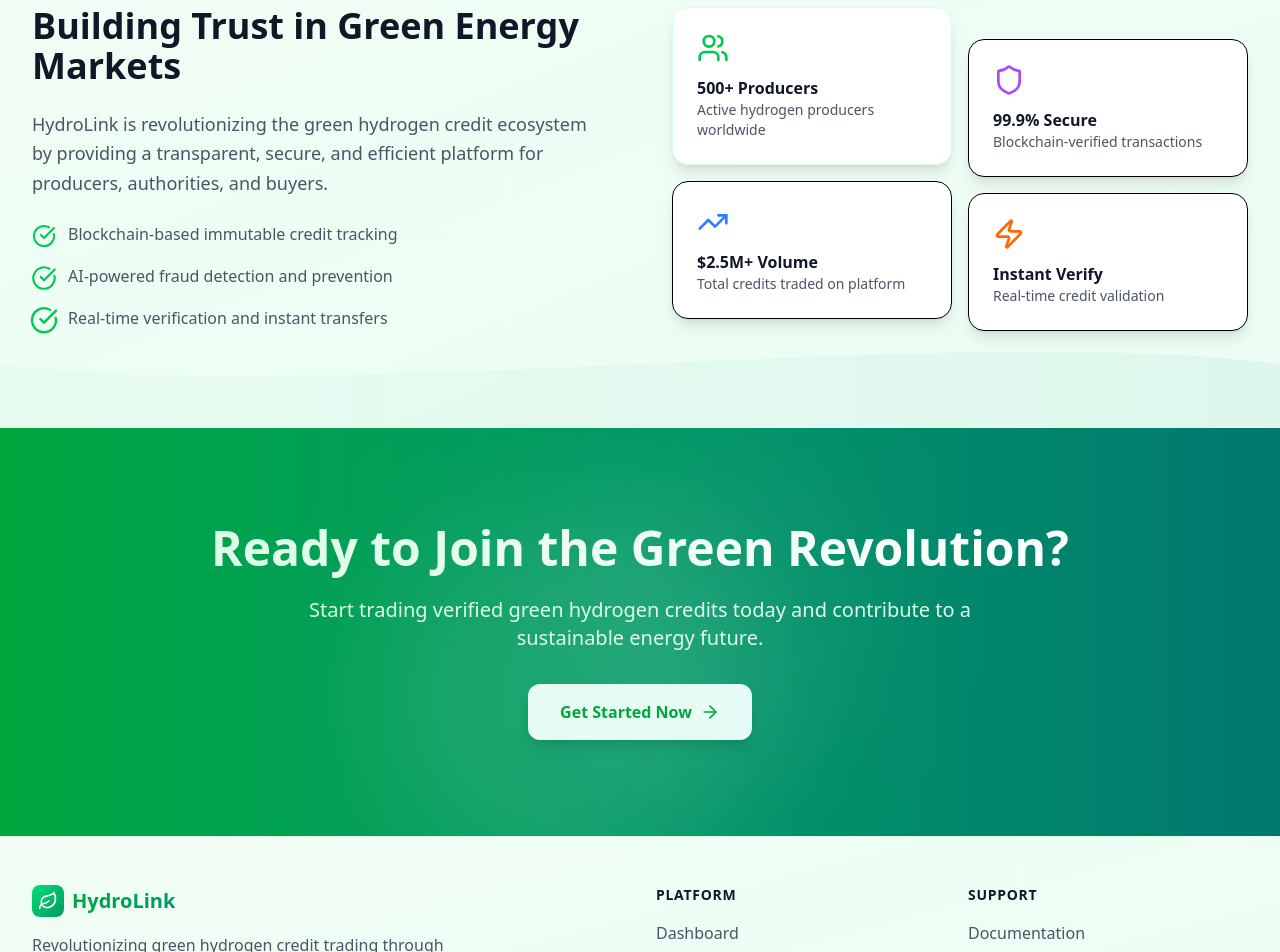
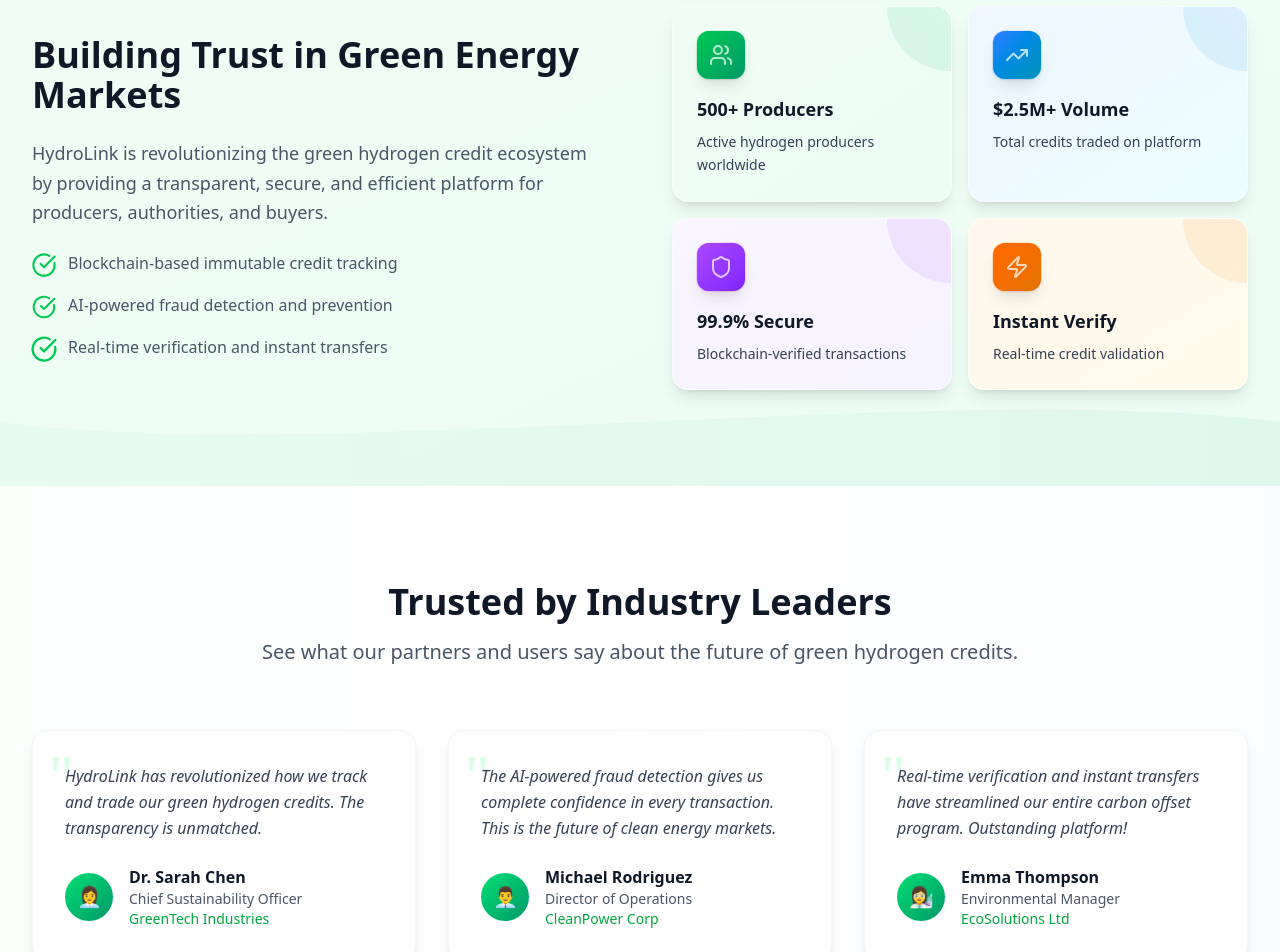
Before and after one commit to PR-ODINSON/HydroLink, a React (Vite) app in the folder client/: page / in a window 1280 px wide. Shown: the part 1540-2492 px from the top of the page. Built offline with nearby package versions, Linux system fonts and the light colour scheme.

Commit message:
landing page component added

```diff
--- a/client/src/pages/Landing.jsx
+++ b/client/src/pages/Landing.jsx
@@ -105,15 +105,12 @@
 
   // Enhanced Navigation Component
   const Navigation = () => (
-    <motion.nav
-      className={`fixed top-0 w-full z-50 transition-all duration-300 ${
+    <nav
+      className={`fixed top-0 w-full z-50 transition-all duration-500 ease-in-out ${
         isScrolled
-          ? 'bg-white/95 backdrop-blur-lg border-b border-green-100 shadow-lg'
-          : 'bg-white/80 backdrop-blur-lg border-b border-green-100'
+          ? 'bg-white/95 backdrop-blur-xl border-b border-green-100 shadow-lg transform translate-y-0'
+          : 'bg-white/80 backdrop-blur-lg border-b border-green-100/50'
       } ${isDarkMode ? 'dark:bg-gray-900/95 dark:border-gray-700' : ''}`}
-      initial={{ y: -100 }}
-      animate={{ y: 0 }}
-      transition={{ duration: 0.5 }}
     >
       <div className="max-w-7xl mx-auto px-4 sm:px-6 lg:px-8">
         <div className="flex justify-between items-center h-16">
@@ -199,7 +196,7 @@
           </motion.div>
         )}
       </AnimatePresence>
-    </motion.nav>
+    </nav>
   );
 
   // Video Modal Component
@@ -602,9 +599,152 @@
               className="relative"
               style={{ y: y2 }}
             >
-              <div className="grid grid-cols-2 gap-4">
               <motion.div
-                  className="space-y-4"
+                className="grid grid-cols-1 sm:grid-cols-2 gap-4"
+                  variants={{
+                    hidden: { opacity: 0 },
+                    show: {
+                      opacity: 1,
+                      transition: {
+                        staggerChildren: 0.15
+                      }
+                    }
+                  }}
+                  initial="hidden"
+                  whileInView="show"
+                  viewport={{ once: true }}
+                >
+                  {[
+                    {
+                      icon: Users,
+                      color: "green",
+                      title: "500+ Producers",
+                      desc: "Active hydrogen producers worldwide",
+                      bgGradient: "from-green-50 to-emerald-50",
+                      iconBg: "from-green-500 to-emerald-600"
+                    },
+                    {
+                      icon: TrendingUp,
+                      color: "blue",
+                      title: "$2.5M+ Volume",
+                      desc: "Total credits traded on platform",
+                      bgGradient: "from-blue-50 to-cyan-50",
+                      iconBg: "from-blue-500 to-cyan-600"
+                    },
+                    {
+                      icon: Shield,
+                      color: "purple",
+                      title: "99.9% Secure",
+                      desc: "Blockchain-verified transactions",
+                      bgGradient: "from-purple-50 to-violet-50",
+                      iconBg: "from-purple-500 to-violet-600"
+                    },
+                    {
+                      icon: Zap,
+                      color: "orange",
+                      title: "Instant Verify",
+                      desc: "Real-time credit validation",
+                      bgGradient: "from-orange-50 to-amber-50",
+                      iconBg: "from-orange-500 to-amber-600"
+                    }
+                  ].map((item, index) => (
+                    <motion.div
+                      key={index}
+                      variants={{
+                        hidden: { opacity: 0, y: 20, scale: 0.9 },
+                        show: { opacity: 1, y: 0, scale: 1 }
+                      }}
+                      className={`bg-gradient-to-br ${item.bgGradient} rounded-2xl p-6 shadow-lg border border-white/50 group hover:shadow-xl hover:-translate-y-3 transition-all duration-500 relative overflow-hidden h-full flex flex-col`}
+                      whileHover={{ scale: 1.03, rotateY: 5 }}
+                      style={{ transformStyle: 'preserve-3d' }}
+                    >
+                      {/* Animated background glow */}
+                      <motion.div
+                        className={`absolute inset-0 bg-gradient-to-br ${item.iconBg} opacity-0 group-hover:opacity-5 transition-opacity duration-500`}
+                        initial={{ scale: 0, rotate: 180 }}
+                        whileHover={{ scale: 1, rotate: 0 }}
+                        transition={{ duration: 0.6 }}
+                      />
+
+                      {/* Icon with enhanced styling */}
+                      <motion.div
+                        className={`w-12 h-12 bg-gradient-to-br ${item.iconBg} rounded-xl flex items-center justify-center mb-4 shadow-lg relative z-10`}
+                        whileHover={{
+                          rotate: [0, -10, 10, -10, 0],
+                          scale: 1.1,
+                        }}
+                        transition={{ duration: 0.6 }}
+                      >
+                        <motion.div
+                          whileHover={{ scale: 1.2 }}
+                          transition={{ duration: 0.3 }}
+                        >
+                          <item.icon className="w-6 h-6 text-white" />
+                        </motion.div>
+
+                        {/* Pulsing ring effect */}
+                        <motion.div
+                          className={`absolute inset-0 bg-gradient-to-br ${item.iconBg} rounded-xl opacity-30`}
+                          animate={{
+                            scale: [1, 1.3, 1],
+                            opacity: [0.3, 0, 0.3]
+                          }}
+                          transition={{
+                            duration: 2,
+                            repeat: Infinity,
+                            ease: "easeInOut"
+                          }}
+                        />
+                      </motion.div>
+
+                      <div className="relative z-10 flex-grow">
+                        <motion.h3
+                          className="font-bold text-gray-900 mb-2 text-lg"
+                          whileHover={{ scale: 1.05 }}
+                        >
+                          {item.title}
+                        </motion.h3>
+                        <p className="text-sm text-gray-700 leading-relaxed">{item.desc}</p>
+                      </div>
+
+                      {/* Decorative corner element */}
+                      <motion.div
+                        className={`absolute top-0 right-0 w-16 h-16 bg-gradient-to-bl ${item.iconBg} opacity-10 rounded-bl-full`}
+                        initial={{ scale: 0, rotate: 90 }}
+                        whileInView={{ scale: 1, rotate: 0 }}
+                        transition={{ duration: 0.8, delay: index * 0.1 }}
+                      />
+                    </motion.div>
+                  ))}
+              </motion.div>
+            </motion.div>
+          </div>
+        </div>
+      </section>
+
+      {/* Testimonials Section */}
+      <section className="py-24 bg-white relative overflow-hidden">
+        {/* Background decoration */}
+        <div className="absolute inset-0 bg-gradient-to-r from-green-50/30 via-transparent to-blue-50/30"></div>
+
+        <div className="max-w-7xl mx-auto px-4 sm:px-6 lg:px-8 relative">
+          <motion.div
+            className="text-center mb-16"
+            initial={{ opacity: 0, y: 20 }}
+            whileInView={{ opacity: 1, y: 0 }}
+            transition={{ duration: 0.8 }}
+            viewport={{ once: true }}
+          >
+            <h2 className="text-4xl font-bold text-gray-900 mb-4">
+              Trusted by Industry Leaders
+            </h2>
+            <p className="text-xl text-gray-600 max-w-3xl mx-auto">
+              See what our partners and users say about the future of green hydrogen credits.
+            </p>
+          </motion.div>
+
+          <motion.div
+            className="grid grid-cols-1 md:grid-cols-3 gap-8"
             variants={{
               hidden: { opacity: 0 },
               show: {
@@ -619,39 +759,120 @@
             viewport={{ once: true }}
           >
             {[
-                    { icon: Users, color: "green", title: "500+ Producers", desc: "Active hydrogen producers worldwide" },
-                    { icon: TrendingUp, color: "blue", title: "$2.5M+ Volume", desc: "Total credits traded on platform" }
-                  ].map((item, index) => (
+              {
+                quote: "HydroLink has revolutionized how we track and trade our green hydrogen credits. The transparency is unmatched.",
+                author: "Dr. Sarah Chen",
+                role: "Chief Sustainability Officer",
+                company: "GreenTech Industries",
+                avatar: "👩‍💼"
+              },
+              {
+                quote: "The AI-powered fraud detection gives us complete confidence in every transaction. This is the future of clean energy markets.",
+                author: "Michael Rodriguez",
+                role: "Director of Operations",
+                company: "CleanPower Corp",
+                avatar: "👨‍💼"
+              },
+              {
+                quote: "Real-time verification and instant transfers have streamlined our entire carbon offset program. Outstanding platform!",
+                author: "Emma Thompson",
+                role: "Environmental Manager",
+                company: "EcoSolutions Ltd",
+                avatar: "👩‍🔬"
+              }
+            ].map((testimonial, index) => (
               <motion.div
                 key={index}
                 variants={{
                   hidden: { opacity: 0, y: 20 },
                   show: { opacity: 1, y: 0 }
                 }}
-                      className={`bg-white rounded-2xl p-6 shadow-lg border border-${item.color}-100 group hover:shadow-xl hover:-translate-y-2 transition-all duration-300`}
-                      whileHover={{ scale: 1.02 }}
+                className="bg-white rounded-2xl p-8 shadow-lg border border-gray-100 hover:shadow-xl transition-all duration-500 relative group"
+                whileHover={{ y: -5, scale: 1.02 }}
               >
+                {/* Quote decoration */}
+                <div className="absolute top-4 left-4 text-6xl text-green-100 font-serif">"</div>
+
+                <div className="relative z-10">
+                  <p className="text-gray-700 leading-relaxed mb-6 italic">
+                    {testimonial.quote}
+                  </p>
+
+                  <div className="flex items-center space-x-4">
+                    <div className="w-12 h-12 bg-gradient-to-br from-green-400 to-emerald-600 rounded-full flex items-center justify-center text-white text-xl">
+                      {testimonial.avatar}
+                    </div>
+                    <div>
+                      <h4 className="font-semibold text-gray-900">{testimonial.author}</h4>
+                      <p className="text-sm text-gray-600">{testimonial.role}</p>
+                      <p className="text-sm text-green-600 font-medium">{testimonial.company}</p>
+                    </div>
+                  </div>
+                </div>
+
+                {/* Hover glow effect */}
                 <motion.div
-                        whileHover={{ rotate: 360, scale: 1.1 }}
-                        transition={{ duration: 0.5 }}
-                      >
-                        <item.icon className={`w-8 h-8 text-${item.color}-500 mb-3`} />
-                      </motion.div>
-                      <h3 className="font-semibold text-gray-900">{item.title}</h3>
-                      <p className="text-sm text-gray-600">{item.desc}</p>
+                  className="absolute inset-0 bg-gradient-to-r from-green-400/5 to-emerald-400/5 rounded-2xl opacity-0 group-hover:opacity-100 transition-opacity duration-500"
+                  initial={{ scale: 0.8 }}
+                  whileHover={{ scale: 1 }}
+                />
               </motion.div>
             ))}
           </motion.div>
+        </div>
+      </section>
+
+      {/* Stats Counter Section */}
+      <section className="py-24 bg-gradient-to-br from-green-600 via-emerald-600 to-teal-700 relative overflow-hidden">
+        {/* Animated background elements */}
+        <div className="absolute inset-0">
+          {[...Array(6)].map((_, i) => (
+            <motion.div
+              key={i}
+              className="absolute w-64 h-64 bg-white/5 rounded-full blur-3xl"
+              style={{
+                left: `${Math.random() * 100}%`,
+                top: `${Math.random() * 100}%`,
+              }}
+              animate={{
+                x: [0, 50, 0],
+                y: [0, -30, 0],
+                scale: [1, 1.1, 1],
+              }}
+              transition={{
+                duration: 10 + i * 2,
+                repeat: Infinity,
+                ease: "easeInOut",
+                delay: i * 2
+              }}
+            />
+          ))}
+        </div>
+
+        <div className="max-w-7xl mx-auto px-4 sm:px-6 lg:px-8 relative">
+          <motion.div
+            className="text-center mb-16"
+            initial={{ opacity: 0, y: 20 }}
+            whileInView={{ opacity: 1, y: 0 }}
+            transition={{ duration: 0.8 }}
+            viewport={{ once: true }}
+          >
+            <h2 className="text-4xl font-bold text-white mb-4">
+              Platform Impact
+            </h2>
+            <p className="text-xl text-green-100">
+              Real numbers, real impact on our sustainable future
+            </p>
+          </motion.div>
 
           <motion.div
-                  className="space-y-4 mt-8"
+            className="grid grid-cols-2 md:grid-cols-4 gap-8"
             variants={{
               hidden: { opacity: 0 },
               show: {
                 opacity: 1,
                 transition: {
-                        staggerChildren: 0.2,
-                        delayChildren: 0.3
+                  staggerChildren: 0.2
                 }
               }
             }}
@@ -660,32 +881,49 @@
             viewport={{ once: true }}
           >
             {[
-                    { icon: Shield, color: "purple", title: "99.9% Secure", desc: "Blockchain-verified transactions" },
-                    { icon: Zap, color: "orange", title: "Instant Verify", desc: "Real-time credit validation" }
-                  ].map((item, index) => (
+              { value: 25000, suffix: "+", label: "Credits Issued", icon: "🏭" },
+              { value: 850, suffix: "+", label: "Active Users", icon: "👥" },
+              { value: 99.8, suffix: "%", label: "Accuracy Rate", icon: "🎯" },
+              { value: 5.2, suffix: "M", label: "CO₂ Offset (tons)", icon: "🌱" }
+            ].map((stat, index) => (
               <motion.div
                 key={index}
                 variants={{
                   hidden: { opacity: 0, y: 20 },
                   show: { opacity: 1, y: 0 }
                 }}
-                      className={`bg-white rounded-2xl p-6 shadow-lg border border-${item.color}-100 group hover:shadow-xl hover:-translate-y-2 transition-all duration-300`}
-                      whileHover={{ scale: 1.02 }}
+                className="text-center group"
+                whileHover={{ scale: 1.05 }}
               >
                 <motion.div
-                        whileHover={{ rotate: 360, scale: 1.1 }}
-                        transition={{ duration: 0.5 }}
+                  className="text-4xl mb-2"
+                  animate={{
+                    rotate: [0, 10, -10, 0],
+                    scale: [1, 1.1, 1]
+                  }}
+                  transition={{
+                    duration: 3,
+                    repeat: Infinity,
+                    ease: "easeInOut",
+                    delay: index * 0.5
+                  }}
                 >
-                        <item.icon className={`w-8 h-8 text-${item.color}-500 mb-3`} />
+                  {stat.icon}
                 </motion.div>
-                      <h3 className="font-semibold text-gray-900">{item.title}</h3>
-                      <p className="text-sm text-gray-600">{item.desc}</p>
+                <div className="text-3xl md:text-4xl font-bold text-white mb-2">
+                  <CountUp
+                    end={stat.value}
+                    duration={3}
+                    delay={0.5 + index * 0.2}
+                    preserveValue
+                    decimals={stat.suffix === '%' ? 1 : 0}
+                  />
+                  <span>{stat.suffix}</span>
+                </div>
+                <p className="text-green-100 font-medium">{stat.label}</p>
               </motion.div>
             ))}
           </motion.div>
-              </div>
-            </motion.div>
-          </div>
         </div>
       </section>
 
```
Also changed, not shown: 1 other file (tests, documents, lock files or other folders). Lines whose indentation alone changed are shown as unchanged.
